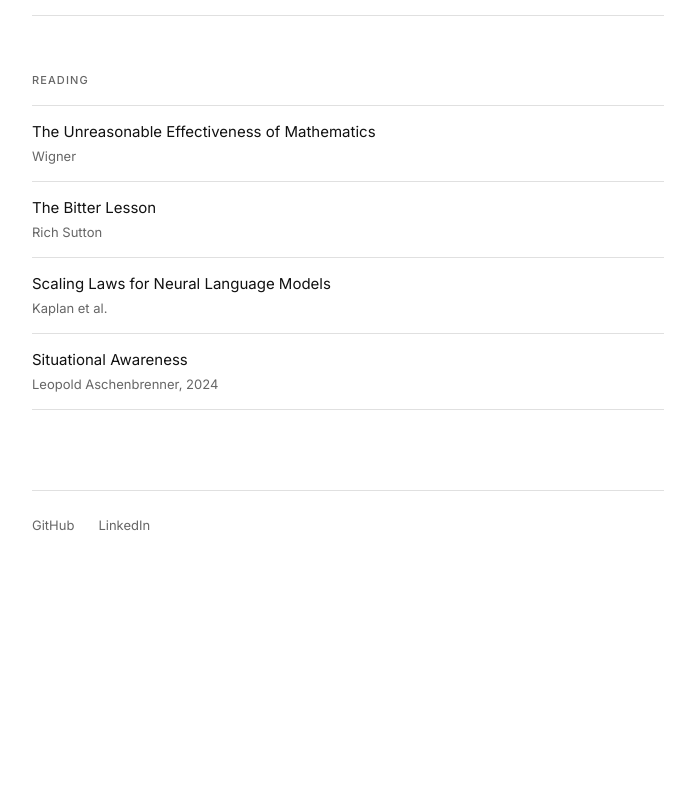
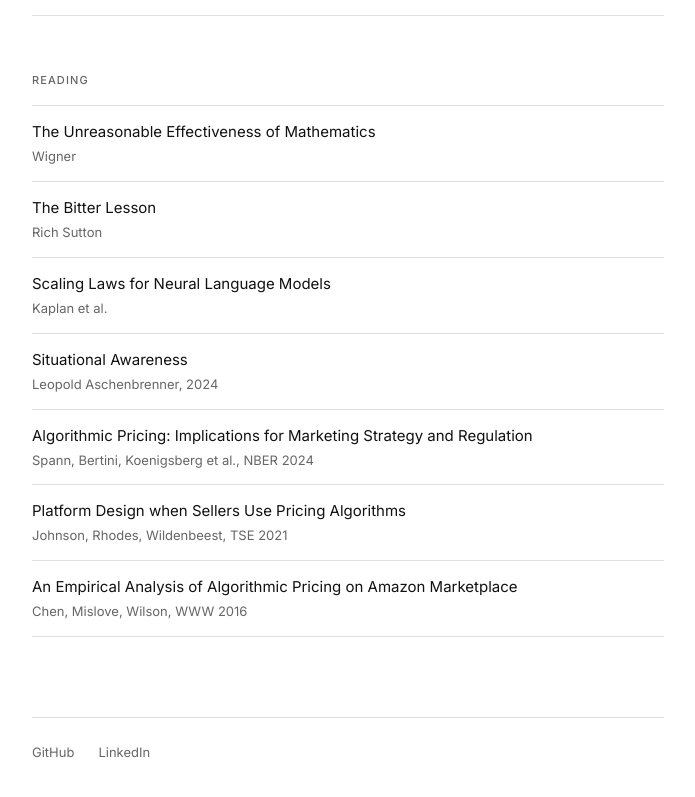
Before and after one commit to OrsM/website, a React (Vite) app: page / in a window 1280 px wide. Shown: the part 753-1550 px from the top of the page, without its empty margins (292-987 px from the left). Before the commit the page ends 1352 px from the top, so only its background shows below. Built offline with nearby package versions, Linux system fonts and the light colour scheme.

Commit message:
added few pdfs interesting papers and removed the files from git

```diff
--- a/src/pages/Home.jsx
+++ b/src/pages/Home.jsx
@@ -18,6 +18,9 @@ const docs = [
   { href: '/docs/bitter_lesson.pdf', title: 'The Bitter Lesson', author: 'Rich Sutton' },
   { href: '/docs/arxiv_2001.08361.pdf', title: 'Scaling Laws for Neural Language Models', author: 'Kaplan et al.' },
   { href: '/docs/situational_awareness.pdf', title: 'Situational Awareness', author: 'Leopold Aschenbrenner, 2024' },
+  { href: '/docs/algorithmic_pricing_nber.pdf', title: 'Algorithmic Pricing: Implications for Marketing Strategy and Regulation', author: 'Spann, Bertini, Koenigsberg et al., NBER 2024' },
+  { href: '/docs/platform_design_pricing_algorithms.pdf', title: 'Platform Design when Sellers Use Pricing Algorithms', author: 'Johnson, Rhodes, Wildenbeest, TSE 2021' },
+  { href: '/docs/algorithmic_pricing_amazon.pdf', title: 'An Empirical Analysis of Algorithmic Pricing on Amazon Marketplace', author: 'Chen, Mislove, Wilson, WWW 2016' },
 ]
 
 const s = {
```
Also changed, not shown: 7 other files (tests, documents, lock files or other folders).
